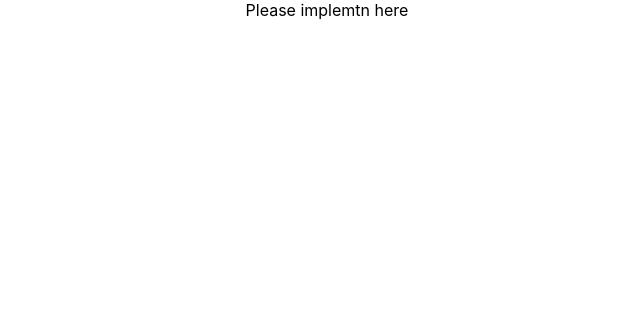
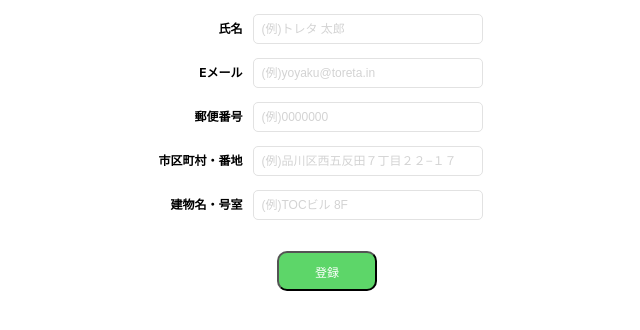
Before and after one commit to toreta/frontend-recruiting-ENG0000518697, a React (Create React App) app in the folder assignment-2/samples/react/: page / in a window 1280 px wide. Shown: the top 330 px of the page, without its empty margins (313-953 px from the left). Built offline with nearby package versions, Linux system fonts and the light colour scheme.

Commit message:
uiの土台作成

```diff
--- a/assignment-2/samples/react/src/App.tsx
+++ b/assignment-2/samples/react/src/App.tsx
@@ -1,7 +1,12 @@
+import { UserFormTemplate } from "./components/templates/UserFormTemplate";
 import "./App.css";
 
 function App() {
-  return <div className="App">Please implemtn here</div>;
+  return (
+    <div className="App">
+      <UserFormTemplate />
+    </div>
+  );
 }
 
 export default App;
--- /dev/null
+++ b/assignment-2/samples/react/src/components/templates/UserFormTemplate/index.tsx
@@ -0,0 +1,43 @@
+import { InputForm } from "../../ui/InputForm";
+import { ActionButton } from "../../ui/ActionButton";
+import styles from "./style.module.css";
+
+export const UserFormTemplate = () => {
+  return (
+    <form className={styles.wrapper} action="">
+      <div className={styles.form}>
+        <InputForm name="氏名" type="text" placeholder="(例)トレタ 太郎" />
+      </div>
+      <div className={styles.form}>
+        <InputForm
+          name="Eメール"
+          type="email"
+          placeholder="(例)yoyaku@toreta.in"
+        />
+      </div>
+      <div className={styles.form}>
+        <InputForm name="郵便番号" type="text" placeholder="(例)0000000" />
+      </div>
+      <div className={styles.form}>
+        {/* <InputForm name="都道府県" type="text" placeholder="(例)0000000" /> */}
+      </div>
+      <div className={styles.form}>
+        <InputForm
+          name="市区町村・番地"
+          type="text"
+          placeholder="(例)品川区西五反田７丁目２２−１７"
+        />
+      </div>
+      <div>
+        <InputForm
+          name="建物名・号室"
+          type="text"
+          placeholder="(例)TOCビル 8F"
+        />
+      </div>
+      <div className={styles.button}>
+        <ActionButton name="登録" />
+      </div>
+    </form>
+  );
+};
--- /dev/null
+++ b/assignment-2/samples/react/src/components/templates/UserFormTemplate/style.module.css
@@ -0,0 +1,18 @@
+.wrapper {
+  text-align: center;
+  margin: 14px auto;
+  width: 399px;
+  height: 400px;
+  padding-left: 31px;
+  padding-right: 31px;
+  box-sizing: border-box;
+}
+
+.form {
+  margin-bottom: 14px;
+}
+
+.button {
+  margin: 31px auto 0px;
+  width: 100px;
+}
--- /dev/null
+++ b/assignment-2/samples/react/src/components/ui/ActionButton/index.tsx
@@ -0,0 +1,7 @@
+import styles from "./style.module.css";
+
+type Props = React.ComponentProps<"button">;
+
+export const ActionButton: React.FC<Props> = ({ name }) => {
+  return <button className={styles.button}>{name}</button>;
+};
--- /dev/null
+++ b/assignment-2/samples/react/src/components/ui/ActionButton/style.module.css
@@ -0,0 +1,8 @@
+.button {
+  width: 100%;
+  height: 40px;
+  border-radius: 10px;
+  background-color: #5dd669;
+  color: #fff;
+  font-size: 12px;
+}
--- /dev/null
+++ b/assignment-2/samples/react/src/components/ui/InputForm/index.tsx
@@ -0,0 +1,22 @@
+import styles from "./style.module.css";
+
+type Props = React.ComponentProps<"input">;
+
+export const InputForm: React.FC<Props> = ({
+  name,
+  type,
+  value,
+  placeholder,
+}) => {
+  return (
+    <div className={styles.wrapper}>
+      <label className={styles.label}>{name}</label>
+      <input
+        className={styles.input}
+        type={type}
+        placeholder={placeholder}
+        value={value}
+      />
+    </div>
+  );
+};
--- /dev/null
+++ b/assignment-2/samples/react/src/components/ui/InputForm/style.module.css
@@ -0,0 +1,33 @@
+.wrapper {
+  display: flex;
+  align-items: center;
+  width: 100%;
+  height: 100%;
+}
+
+.label {
+  text-align: right;
+  font-weight: bold;
+  font-size: 12px;
+  width: 84px;
+  height: 15px;
+  line-height: 14.52px;
+}
+
+.input {
+  display: inline-block;
+  margin-left: 10px;
+  padding: 8px;
+  max-width: 230px;
+  width: 230px;
+  height: 30px;
+  box-sizing: border-box;
+  border: 1px solid #e2e2e2;
+  border-radius: 5px;
+  font-size: 12px;
+  line-height: 14.52px;
+}
+
+.input::placeholder {
+  color: #d3d3d3;
+}
```
Also changed, not shown: assignment-2/samples/react/src/components/ui/SelectForm/index.tsx (added, +7 -0 lines).
